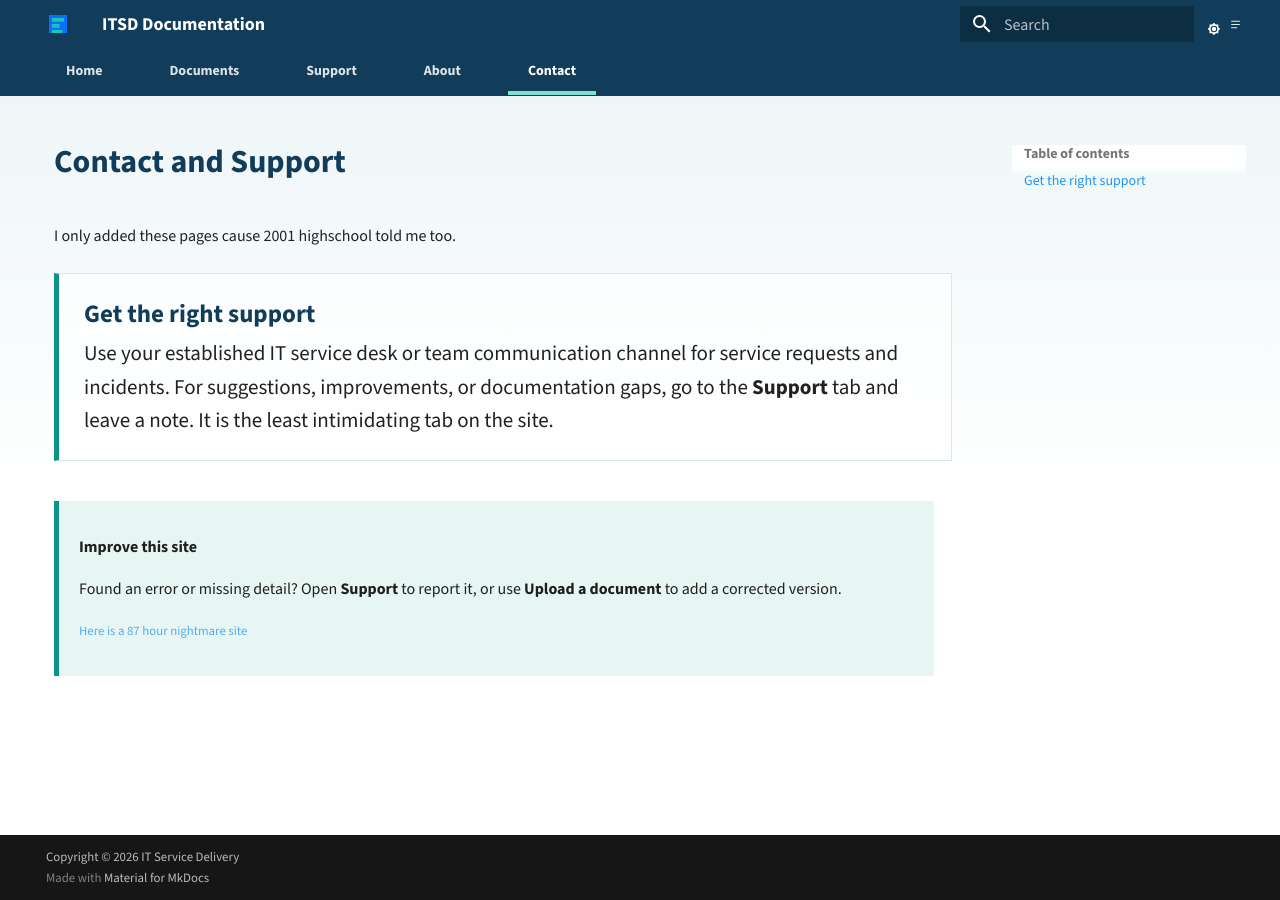
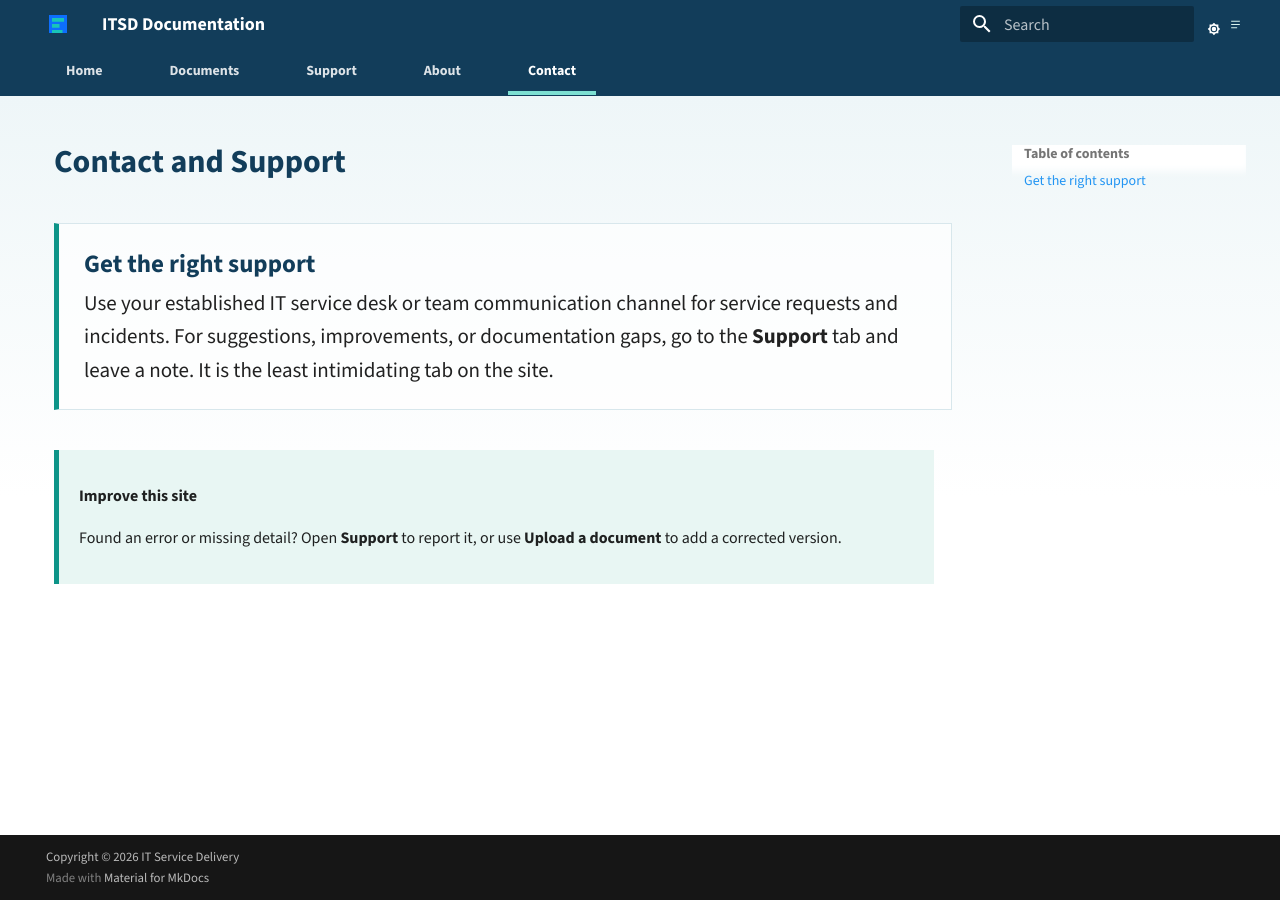
Before and after one commit to dgooding/mkdocs-basic, an MkDocs documentation site: the page built from docs/contact.md, in a window 1280 px wide. Built offline with MkDocs 1.6.1 and Material for MkDocs 9.7.7, drawn with Linux system fonts in a browser that asks for light colours.

Commit message:
docs: auto-update 2026-08-27 04:12:14

```diff
--- a/docs/contact.md
+++ b/docs/contact.md
@@ -4,8 +4,6 @@ tags:
 ---
 
 # Contact and Support
-
-I only added these pages cause 2001 highschool told me too.
 
 <div class="itsd-page-intro" markdown>
 
@@ -21,6 +19,4 @@ Use your established IT service desk or team communication channel for service r
 
 Found an error or missing detail? Open **Support** to report it, or use **Upload a document** to add a corrected version.
 
-<small>[Here is a 87 hour nightmare site](https://mkdocs-site-688900746393.us-west2.run.app/)</small>
-
 </div>
```
Also changed, not shown: docs/about.md (+0 -2 lines), docs/upload-documents.md (+0 -2 lines).
